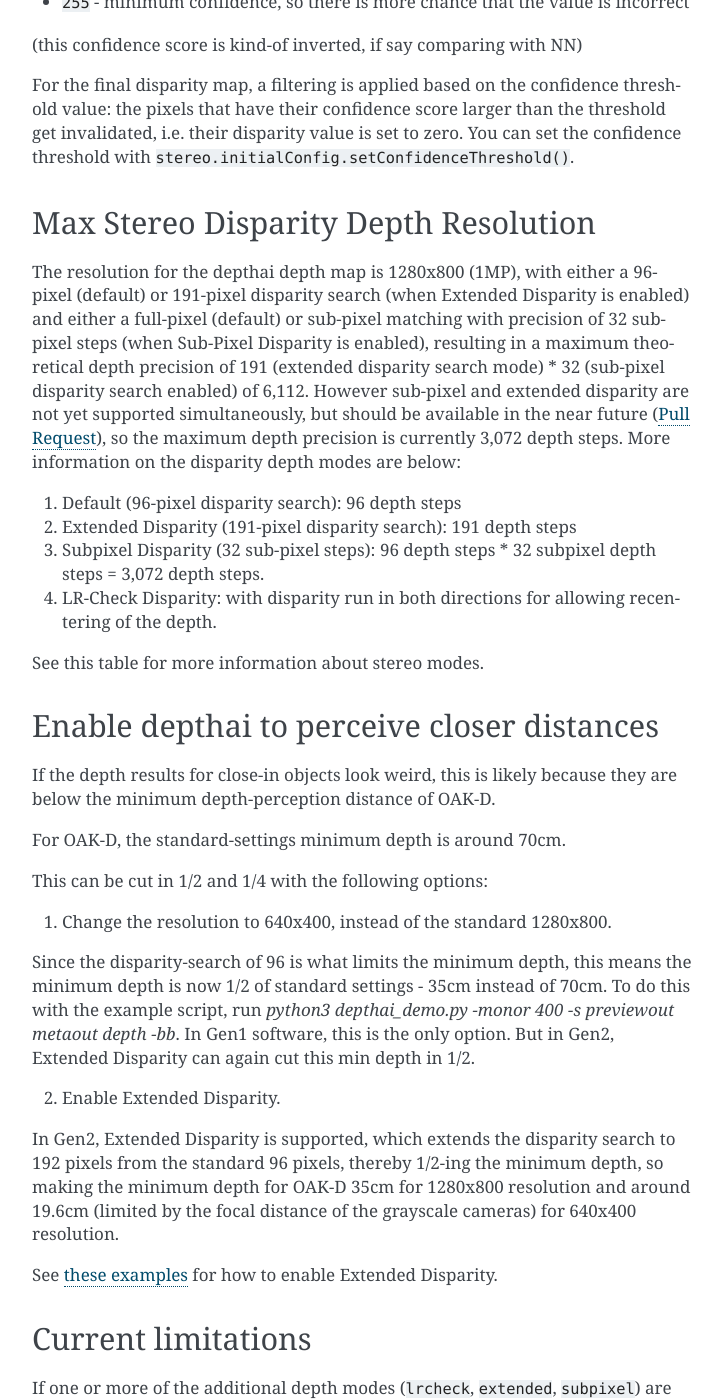
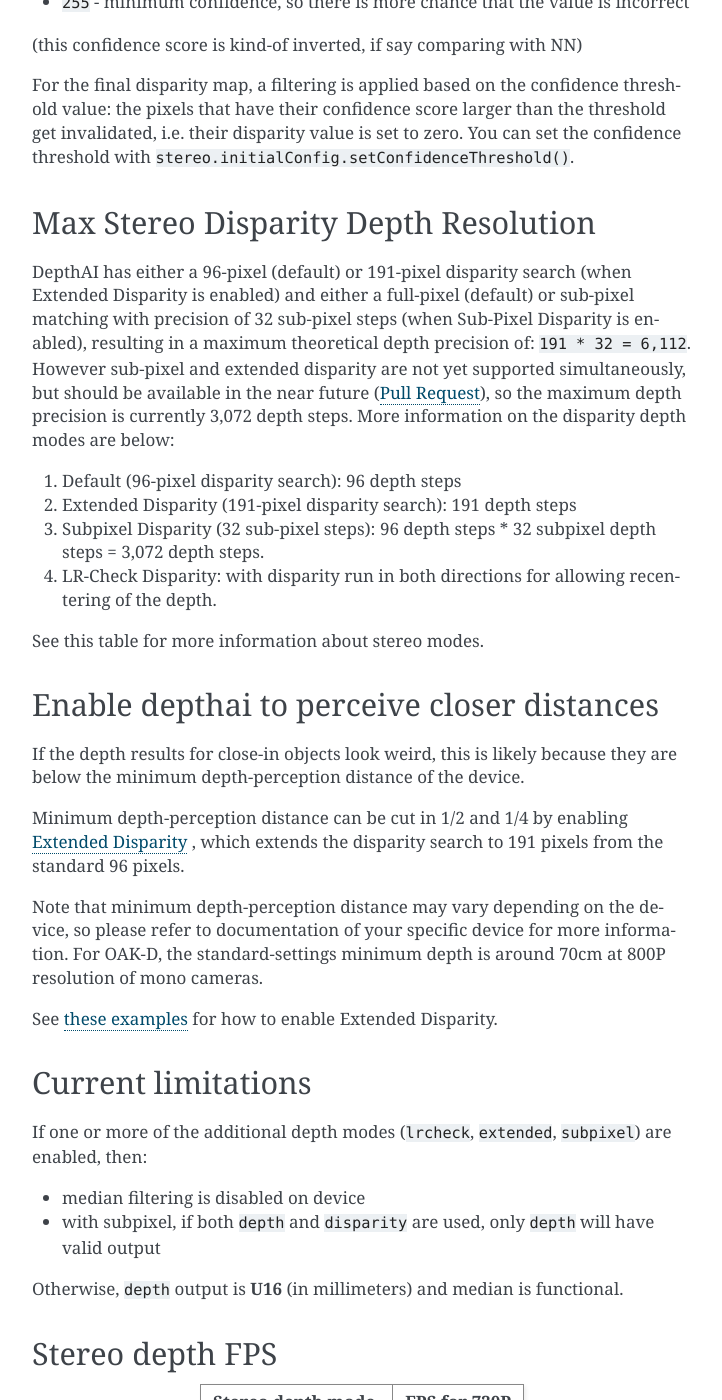
Before and after one commit to luxonis/depthai-python, a Sphinx documentation site: the page built from docs/source/components/nodes/stereo_depth.rst, in a window 1280 px wide and 1400 px high, scrolled down 1146 px. Shown: the whole window, without its empty margins (388-1110 px from the left). Built offline with Sphinx 7.4.7, drawn with Linux system fonts in a browser that asks for light colours; pages that are not in the unit, such as notebooks, are missing from menus; the version number could not be read and is left out.

Commit message:
Fixed according to PR comments

```diff
--- a/docs/source/components/nodes/imu.rst
+++ b/docs/source/components/nodes/imu.rst
@@ -82,7 +82,7 @@
 IMU devices
 ###########
 
-Devices which support IMU are:
+List of devices that have an IMU sensor on-board:
 * OAK-D
 * OAK-D-IOT-40
 * OAK-D-IOT-75
--- a/docs/source/components/nodes/stereo_depth.rst
+++ b/docs/source/components/nodes/stereo_depth.rst
@@ -67,7 +67,9 @@
 Max Stereo Disparity Depth Resolution
 #####################################
 
-The resolution for the depthai depth map is 1280x800 (1MP), with either a 96-pixel (default) or 191-pixel disparity search (when Extended Disparity is enabled) and either a full-pixel (default) or sub-pixel matching with precision of 32 sub-pixel steps (when Sub-Pixel Disparity is enabled), resulting in a maximum theoretical depth precision of 191 (extended disparity search mode) * 32 (sub-pixel disparity search enabled) of 6,112.  However sub-pixel and extended disparity are not yet supported simultaneously, but should be available in the near future (`Pull Request <https://github.com/luxonis/depthai-python/pull/347>`__), so the maximum depth precision is currently 3,072 depth steps.  More information on the disparity depth modes are below:
+DepthAI has either a 96-pixel (default) or 191-pixel disparity search (when Extended Disparity is enabled) and either a full-pixel (default) or sub-pixel matching with precision of 32 sub-pixel steps (when Sub-Pixel Disparity is enabled), resulting in a maximum theoretical depth precision of:
+:code:`191 * 32 = 6,112`.
+However sub-pixel and extended disparity are not yet supported simultaneously, but should be available in the near future (`Pull Request <https://github.com/luxonis/depthai-python/pull/347>`__), so the maximum depth precision is currently 3,072 depth steps.  More information on the disparity depth modes are below:
 
 #. Default (96-pixel disparity search): 96 depth steps
 #. Extended Disparity (191-pixel disparity search): 191 depth steps
@@ -79,19 +81,11 @@
 Enable depthai to perceive closer distances
 ###########################################
 
-If the depth results for close-in objects look weird, this is likely because they are below the minimum depth-perception distance of OAK-D.
+If the depth results for close-in objects look weird, this is likely because they are below the minimum depth-perception distance of the device.
 
-For OAK-D, the standard-settings minimum depth is around 70cm.
+Minimum depth-perception distance can be cut in 1/2 and 1/4 by enabling `Extended Disparity <https://docs.luxonis.com/en/latest/pages/faq/#extended-disparity>`__ , which extends the disparity search to 191 pixels from the standard 96 pixels.
 
-This can be cut in 1/2 and 1/4 with the following options:
-
-1. Change the resolution to 640x400, instead of the standard 1280x800.
-
-Since the disparity-search of 96 is what limits the minimum depth, this means the minimum depth is now 1/2 of standard settings - 35cm instead of 70cm.  To do this with the example script, run `python3 depthai_demo.py -monor 400 -s previewout metaout depth -bb`.  In Gen1 software, this is the only option.  But in Gen2, Extended Disparity can again cut this min depth in 1/2.
-
-2. Enable Extended Disparity.
-
-In Gen2, Extended Disparity is supported, which extends the disparity search to 192 pixels from the standard 96 pixels, thereby 1/2-ing the minimum depth, so making the minimum depth for OAK-D 35cm for 1280x800 resolution and around 19.6cm (limited by the focal distance of the grayscale cameras) for 640x400 resolution.
+Note that minimum depth-perception distance may vary depending on the device, so please refer to documentation of your specific device for more information. For OAK-D, the standard-settings minimum depth is around 70cm at 800P resolution of mono cameras.
 
 See `these examples <https://github.com/luxonis/depthai-experiments/tree/master/gen2-camera-demo#real-time-depth-from-depthai-stereo-pair>`__ for how to enable Extended Disparity.
 
```
